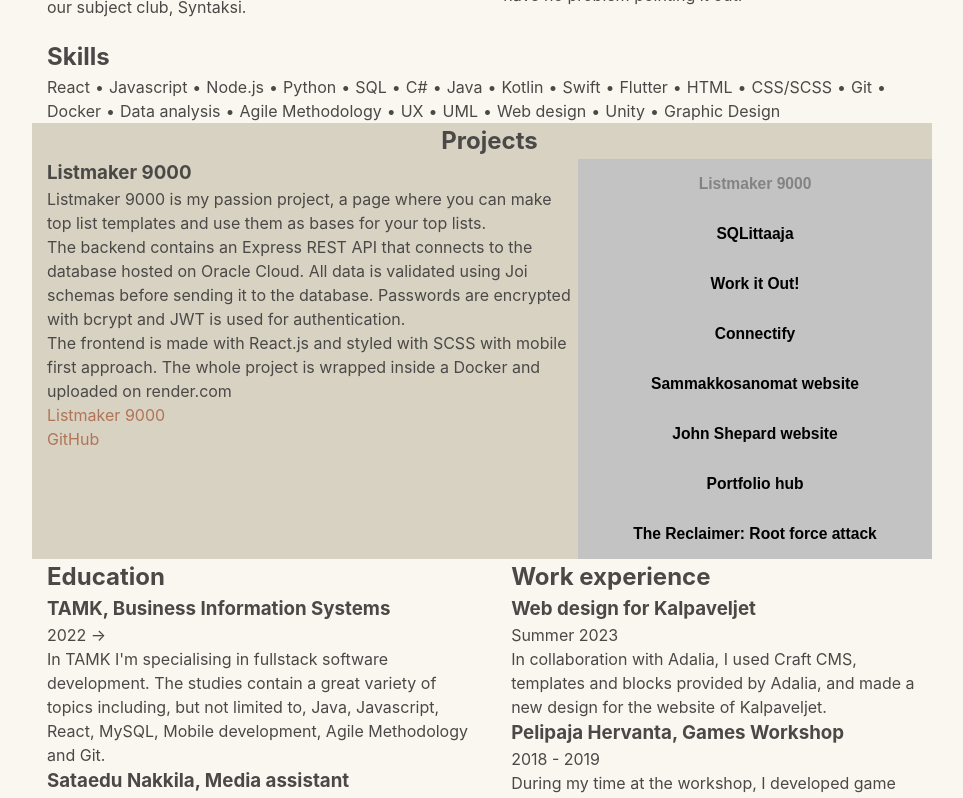
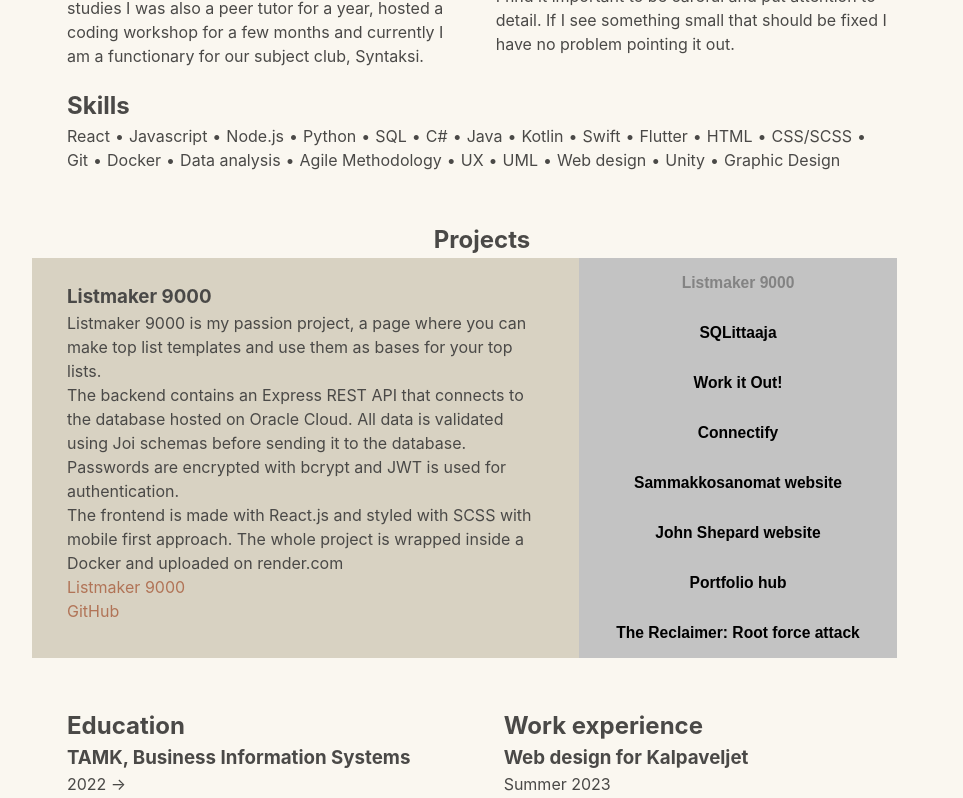
Before and after one commit to vuorisumu/portfolio, a React (Vite) app: page / in a window 1280 px wide. Shown: the part 620-1418 px from the top of the page, without its empty margins (158-1121 px from the left). Built offline with nearby package versions, Linux system fonts and the light colour scheme.

Commit message:
feat: modify background size

```diff
--- a/src/styles/_defaults.scss
+++ b/src/styles/_defaults.scss
@@ -9,3 +9,9 @@
         }
     }
 }
+
+$verticalPadding: 25px;
+$sidePadding: 35px;
+@mixin articlePadding() {
+    padding: $verticalPadding $sidePadding;
+}
--- a/src/styles/_projects.scss
+++ b/src/styles/_projects.scss
@@ -1,7 +1,8 @@
 @use "theme";
+@use "defaults";
 
 #projects {
-    background: theme.$secondary-color;
+    // background: theme.$secondary-color;
 
     h2 {
         text-align: center;
@@ -13,6 +14,9 @@
 
     #projectDisplay {
         flex: 60%;
+        margin-left: calc(defaults.$sidePadding * -1);
+        padding: defaults.$verticalPadding defaults.$sidePadding;
+        background: theme.$secondary-color;
     }
 
     .projectButtons {
--- a/src/styles/main.css
+++ b/src/styles/main.css
@@ -100,9 +100,6 @@ nav select option {
   color: #000;
 }
 
-#projects {
-  background: var(--secondary-color);
-}
 #projects h2 {
   text-align: center;
 }
@@ -112,6 +109,9 @@ nav select option {
 }
 #projectContainer #projectDisplay {
   flex: 60%;
+  margin-left: -35px;
+  padding: 25px 35px;
+  background: var(--secondary-color);
 }
 #projectContainer .projectButtons {
   flex: 40%;
@@ -243,7 +243,7 @@ ul {
 }
 
 main article {
-  padding-left: 15px;
+  padding: 25px 35px;
 }
 
 footer {
--- a/src/styles/main.scss
+++ b/src/styles/main.scss
@@ -51,7 +51,7 @@ $footer-height: 2.5rem;
   }
 
   main article {
-    padding-left: 15px;
+    @include defaults.articlePadding();
   }
 
   footer {
```
Also changed, not shown: 1 other file (tests, documents, lock files or other folders).
